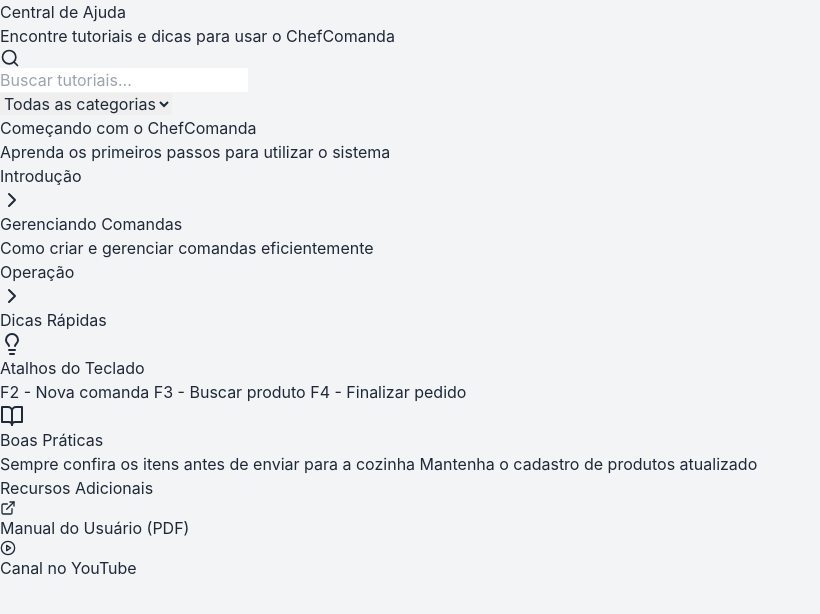
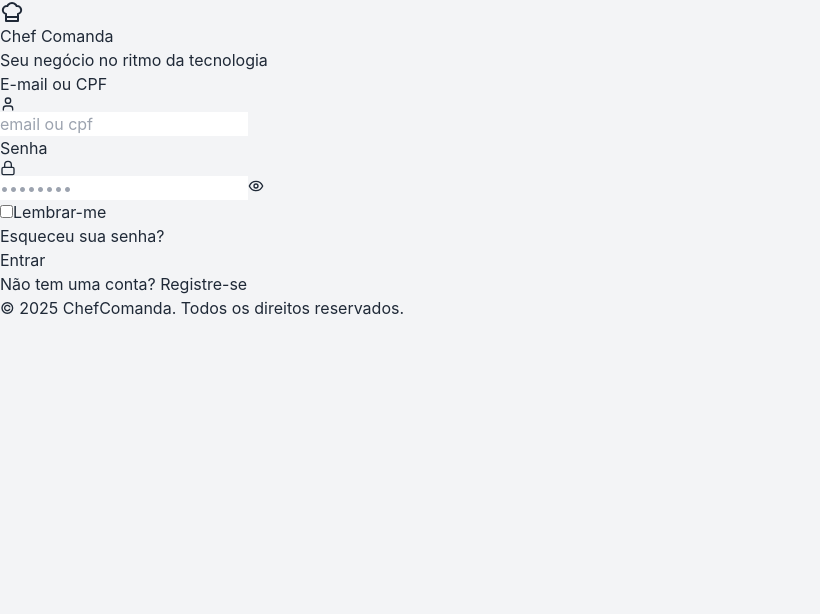
Before and after one commit to manaujo/ChefComanda, a React (Vite) app: page /login in a window 1280 px wide. Shown: the top 614 px of the page, without its empty margins (0-820 px from the left). Built offline with nearby package versions, Linux system fonts and the light colour scheme.

Commit message:
Updated App.tsx

```diff
--- a/src/App.tsx
+++ b/src/App.tsx
@@ -1,286 +1,99 @@
-import React, { useState } from 'react';
-import { Search, PlayCircle, BookOpen, Lightbulb, ChevronRight, ExternalLink } from 'lucide-react';
-import Button from '../components/ui/Button';
+import React from 'react';
+import { BrowserRouter as Router, Routes, Route, Navigate } from 'react-router-dom';
+import { Toaster } from 'react-hot-toast';
+import Planos from './pages/profile/Planos';
+import UserProfile from './pages/profile/UserProfile';
+import Settings from './pages/profile/Settings';
 
-interface Tutorial {
-  id: string;
-  title: string;
-  description: string;
-  videoUrl?: string;
-  content: string;
-  category: string;
+// Layouts
+import DashboardLayout from './layouts/DashboardLayout';
+import AuthLayout from './layouts/AuthLayout';
+
+// Pages
+import Login from './pages/Login';
+import SignUp from './pages/auth/SignUp';
+import VerifyEmail from './pages/auth/VerifyEmail';
+import Dashboard from './pages/Dashboard';
+import Mesas from './pages/Mesas';
+import Comandas from './pages/Comandas';
+import Cardapio from './pages/Produtos';
+import Estoque from './pages/Estoque';
+import Relatorios from './pages/Relatorios';
+import IFoodPedidos from './pages/IFoodPedidos';
+import CaixaRegistradora from './pages/CaixaRegistradora';
+import PDV from './pages/PDV';
+import CardapioOnline from './pages/CardapioOnline';
+import CardapioOnlineEditor from './pages/CardapioOnlineEditor';
+import CardapioPublico from './pages/CardapioPublico';
+import CMV from './pages/CMV';
+import HelpCenter from './pages/HelpCenter';
+
+// Profile Pages
+import CompanyProfile from './pages/profile/CompanyProfile';
+import EmployeeManagement from './pages/profile/EmployeeManagement';
+
+// Contexts
+import { AuthProvider } from './contexts/AuthContext';
+import { RestauranteProvider } from './contexts/RestauranteContext';
+import { ThemeProvider } from './contexts/ThemeContext';
+
+// Components
+import PrivateRoute from './components/PrivateRoute';
+
+function App() {
+  return (
+    <Router>
+      <AuthProvider>
+        <ThemeProvider>
+          <RestauranteProvider>
+            <Toaster position="top-right" />
+            <Routes>
+              {/* Auth Routes */}
+              <Route path="/login" element={<AuthLayout><Login /></AuthLayout>} />
+              <Route path="/signup" element={<AuthLayout><SignUp /></AuthLayout>} />
+              <Route path="/auth/verify-email" element={<AuthLayout><VerifyEmail /></AuthLayout>} />
+
+              {/* Public Menu Route */}
+              <Route path="/cardapio/:restauranteId" element={<CardapioPublico />} />
+
+              {/* Protected Routes */}
+              <Route path="/" element={
+                <PrivateRoute>
+                  <DashboardLayout />
+                </PrivateRoute>
+              }>
+                <Route index element={<Dashboard />} />
+                <Route path="mesas" element={<PrivateRoute allowedRoles={['admin', 'waiter', 'cashier']}><Mesas /></PrivateRoute>} />
+                <Route path="comandas" element={<PrivateRoute allowedRoles={['admin', 'kitchen', 'waiter', 'cashier']}><Comandas /></PrivateRoute>} />
+                <Route path="cardapio" element={<PrivateRoute allowedRoles={['admin', 'stock']}><Cardapio /></PrivateRoute>} />
+                <Route path="estoque" element={<PrivateRoute allowedRoles={['admin', 'stock']}><Estoque /></PrivateRoute>} />
+                <Route path="relatorios" element={<PrivateRoute allowedRoles={['admin', 'cashier']}><Relatorios /></PrivateRoute>} />
+                <Route path="ifood" element={<PrivateRoute allowedRoles={['admin', 'kitchen', 'cashier']}><IFoodPedidos /></PrivateRoute>} />
+                <Route path="caixa" element={<PrivateRoute allowedRoles={['admin', 'cashier']}><CaixaRegistradora /></PrivateRoute>} />
+                <Route path="pdv" element={<PrivateRoute allowedRoles={['admin', 'cashier']}><PDV /></PrivateRoute>} />
+                <Route path="cardapio-online" element={<PrivateRoute allowedRoles={['admin']}><CardapioOnline /></PrivateRoute>} />
+                <Route path="cardapio-online/editor" element={<PrivateRoute allowedRoles={['admin']}><CardapioOnlineEditor /></PrivateRoute>} />
+                <Route path="cmv" element={<PrivateRoute allowedRoles={['admin']}><CMV /></PrivateRoute>} />
+                <Route path="ajuda" element={<PrivateRoute><HelpCenter /></PrivateRoute>} />
+
+                {/* Profile Routes */}
+                <Route path="profile">
+                  <Route path="user" element={<PrivateRoute><UserProfile /></PrivateRoute>} />
+                  <Route path="settings" element={<PrivateRoute><Settings /></PrivateRoute>} />
+                  <Route path="company" element={<PrivateRoute allowedRoles={['admin']}><CompanyProfile /></PrivateRoute>} />
+                  <Route path="employees" element={<PrivateRoute allowedRoles={['admin']}><EmployeeManagement /></PrivateRoute>} />
+                  <Route path="planos" element={<PrivateRoute allowedRoles={['admin']}><Planos /></PrivateRoute>} />
+                </Route>
+              </Route>
+
+              {/* Redirect any unknown routes to dashboard */}
+              <Route path="*" element={<Navigate to="/" replace />} />
+            </Routes>
+          </RestauranteProvider>
+        </ThemeProvider>
+      </AuthProvider>
+    </Router>
+  );
 }
 
-interface QuickTip {
-  id: string;
-  title: string;
-  description: string;
-  icon: React.ReactNode;
-}
-
-const tutorials: Tutorial[] = [
-  {
-    id: '1',
-    title: 'Começando com o ChefComanda',
-    description: 'Aprenda os primeiros passos para utilizar o sistema',
-    videoUrl: 'https://www.youtube.com/embed/dQw4w9WgXcQ',
-    content: `
-      <h2>Primeiros Passos</h2>
-      <p>Bem-vindo ao ChefComanda! Este guia irá ajudá-lo a começar a usar nosso sistema.</p>
-
-      <h3>1. Configuração Inicial</h3>
-      <ul>
-        <li>Faça login com suas credenciais</li>
-        <li>Complete seu perfil empresarial</li>
-        <li>Configure as mesas do seu estabelecimento</li>
-      </ul>
-
-      <h3>2. Cadastro de Produtos</h3>
-      <ul>
-        <li>Acesse o menu "Produtos"</li>
-        <li>Clique em "Novo Produto"</li>
-        <li>Preencha as informações necessárias</li>
-      </ul>
-    `,
-    category: 'Introdução'
-  },
-  {
-    id: '2',
-    title: 'Gerenciando Comandas',
-    description: 'Como criar e gerenciar comandas eficientemente',
-    videoUrl: 'https://www.youtube.com/embed/dQw4w9WgXcQ',
-    content: `
-      <h2>Gestão de Comandas</h2>
-      <p>Aprenda a gerenciar comandas de forma eficiente.</p>
-
-      <h3>1. Criar Nova Comanda</h3>
-      <ul>
-        <li>Selecione uma mesa disponível</li>
-        <li>Clique em "Nova Comanda"</li>
-        <li>Adicione os itens do pedido</li>
-      </ul>
-
-      <h3>2. Acompanhamento</h3>
-      <ul>
-        <li>Monitore o status dos pedidos</li>
-        <li>Atualize itens conforme necessário</li>
-        <li>Finalize o pagamento</li>
-      </ul>
-    `,
-    category: 'Operação'
-  }
-];
-
-const quickTips: QuickTip[] = [
-  {
-    id: '1',
-    title: 'Atalhos do Teclado',
-    description: 'F2 - Nova comanda\nF3 - Buscar produto\nF4 - Finalizar pedido',
-    icon: <Lightbulb className="w-6 h-6 text-yellow-500" />
-  },
-  {
-    id: '2',
-    title: 'Boas Práticas',
-    description: 'Sempre confira os itens antes de enviar para a cozinha\nMantenha o cadastro de produtos atualizado',
-    icon: <BookOpen className="w-6 h-6 text-blue-500" />
-  }
-];
-
-const HelpCenter: React.FC = () => {
-  const [searchTerm, setSearchTerm] = useState('');
-  const [selectedCategory, setSelectedCategory] = useState('all');
-  const [selectedTutorial, setSelectedTutorial] = useState<Tutorial | null>(null);
-
-  const categories = ['all', ...new Set(tutorials.map(t => t.category))];
-
-  const filteredTutorials = tutorials.filter(tutorial => {
-    const matchSearch = tutorial.title.toLowerCase().includes(searchTerm.toLowerCase()) ||
-                       tutorial.description.toLowerCase().includes(searchTerm.toLowerCase());
-    const matchCategory = selectedCategory === 'all' || tutorial.category === selectedCategory;
-    return matchSearch && matchCategory;
-  });
-
-  return (
-    <div className="max-w-7xl mx-auto px-4 sm:px-6 lg:px-8 py-8">
-      <div className="flex justify-between items-start mb-8">
-        <div>
-          <h1 className="text-2xl font-bold text-gray-900">Central de Ajuda</h1>
-          <p className="mt-1 text-sm text-gray-500">
-            Encontre tutoriais e dicas para usar o ChefComanda
-          </p>
-        </div>
-      </div>
-
-      {/* Search and Filters */}
-      <div className="bg-white rounded-lg shadow-sm p-4 mb-8">
-        <div className="grid grid-cols-1 md:grid-cols-2 gap-4">
-          <div className="relative">
-            <Search className="absolute left-3 top-1/2 -translate-y-1/2 text-gray-400" size={20} />
-            <input
-              type="text"
-              placeholder="Buscar tutoriais..."
-              value={searchTerm}
-              onChange={(e) => setSearchTerm(e.target.value)}
-              className="pl-10 w-full rounded-lg border border-gray-300 py-2 px-4 focus:ring-2 focus:ring-blue-500 focus:border-blue-500"
-            />
-          </div>
-
-          <div>
-            <select
-              value={selectedCategory}
-              onChange={(e) => setSelectedCategory(e.target.value)}
-              className="w-full border border-gray-300 rounded-md py-2 pl-3 pr-10 focus:ring-blue-500 focus:border-blue-500"
-            >
-              <option value="all">Todas as categorias</option>
-              {categories.filter(c => c !== 'all').map(category => (
-                <option key={category} value={category}>
-                  {category}
-                </option>
-              ))}
-            </select>
-          </div>
-        </div>
-      </div>
-
-      <div className="grid grid-cols-1 lg:grid-cols-3 gap-8">
-        {/* Main Content */}
-        <div className="lg:col-span-2 space-y-6">
-          {selectedTutorial ? (
-            <div className="bg-white rounded-lg shadow-sm overflow-hidden">
-              <div className="p-6">
-                <div className="flex justify-between items-start mb-6">
-                  <div>
-                    <h2 className="text-xl font-bold text-gray-900">
-                      {selectedTutorial.title}
-                    </h2>
-                    <p className="mt-1 text-sm text-gray-500">
-                      {selectedTutorial.description}
-                    </p>
-                  </div>
-                  <Button
-                    variant="ghost"
-                    onClick={() => setSelectedTutorial(null)}
-                  >
-                    Voltar
-                  </Button>
-                </div>
-
-                {selectedTutorial.videoUrl && (
-                  <div className="relative pb-[56.25%] mb-6">
-                    <iframe
-                      src={selectedTutorial.videoUrl}
-                      className="absolute top-0 left-0 w-full h-full rounded-lg"
-                      allow="accelerometer; autoplay; clipboard-write; encrypted-media; gyroscope; picture-in-picture"
-                      allowFullScreen
-                    />
-                  </div>
-                )}
-
-                <div
-                  className="prose max-w-none"
-                  dangerouslySetInnerHTML={{ __html: selectedTutorial.content }}
-                />
-              </div>
-            </div>
-          ) : (
-            <div className="space-y-6">
-              {filteredTutorials.map((tutorial) => (
-                <div
-                  key={tutorial.id}
-                  className="bg-white rounded-lg shadow-sm overflow-hidden hover:shadow-md transition-shadow cursor-pointer"
-                  onClick={() => setSelectedTutorial(tutorial)}
-                >
-                  <div className="p-6">
-                    <div className="flex items-start justify-between">
-                      <div className="flex-1">
-                        <h3 className="text-lg font-medium text-gray-900">
-                          {tutorial.title}
-                        </h3>
-                        <p className="mt-1 text-sm text-gray-500">
-                          {tutorial.description}
-                        </p>
-                        <div className="mt-2">
-                          <span className="inline-flex items-center px-2.5 py-0.5 rounded-full text-xs font-medium bg-blue-100 text-blue-800">
-                            {tutorial.category}
-                          </span>
-                        </div>
-                      </div>
-                      <ChevronRight className="flex-shrink-0 h-5 w-5 text-gray-400" />
-                    </div>
-                  </div>
-                </div>
-              ))}
-
-              {filteredTutorials.length === 0 && (
-                <div className="text-center py-12">
-                  <p className="text-gray-500">
-                    Nenhum tutorial encontrado para sua busca
-                  </p>
-                </div>
-              )}
-            </div>
-          )}
-        </div>
-
-        {/* Quick Tips Sidebar */}
-        <div className="space-y-6">
-          <div className="bg-white rounded-lg shadow-sm overflow-hidden">
-            <div className="p-6">
-              <h2 className="text-lg font-medium text-gray-900 mb-4">
-                Dicas Rápidas
-              </h2>
-              <div className="space-y-4">
-                {quickTips.map((tip) => (
-                  <div
-                    key={tip.id}
-                    className="p-4 bg-gray-50 rounded-lg"
-                  >
-                    <div className="flex items-start">
-                      <div className="flex-shrink-0">
-                        {tip.icon}
-                      </div>
-                      <div className="ml-4">
-                        <h3 className="text-sm font-medium text-gray-900">
-                          {tip.title}
-                        </h3>
-                        <p className="mt-1 text-sm text-gray-500 whitespace-pre-line">
-                          {tip.description}
-                        </p>
-                      </div>
-                    </div>
-                  </div>
-                ))}
-              </div>
-            </div>
-          </div>
-
-          <div className="bg-white rounded-lg shadow-sm overflow-hidden">
-            <div className="p-6">
-              <h2 className="text-lg font-medium text-gray-900 mb-4">
-                Recursos Adicionais
-              </h2>
-              <div className="space-y-4">
-                <a
-                  href="#"
-                  className="flex items-center text-sm text-blue-600 hover:text-blue-500"
-                >
-                  <ExternalLink size={16} className="mr-2" />
-                  Manual do Usuário (PDF)
-                </a>
-                <a
-                  href="#"
-                  className="flex items-center text-sm text-blue-600 hover:text-blue-500"
-                >
-                  <PlayCircle size={16} className="mr-2" />
-                  Canal no YouTube
-                </a>
-              </div>
-            </div>
-          </div>
-        </div>
-      </div>
-    </div>
-  );
-};
-
-export default HelpCenter;
+export default App;
```
